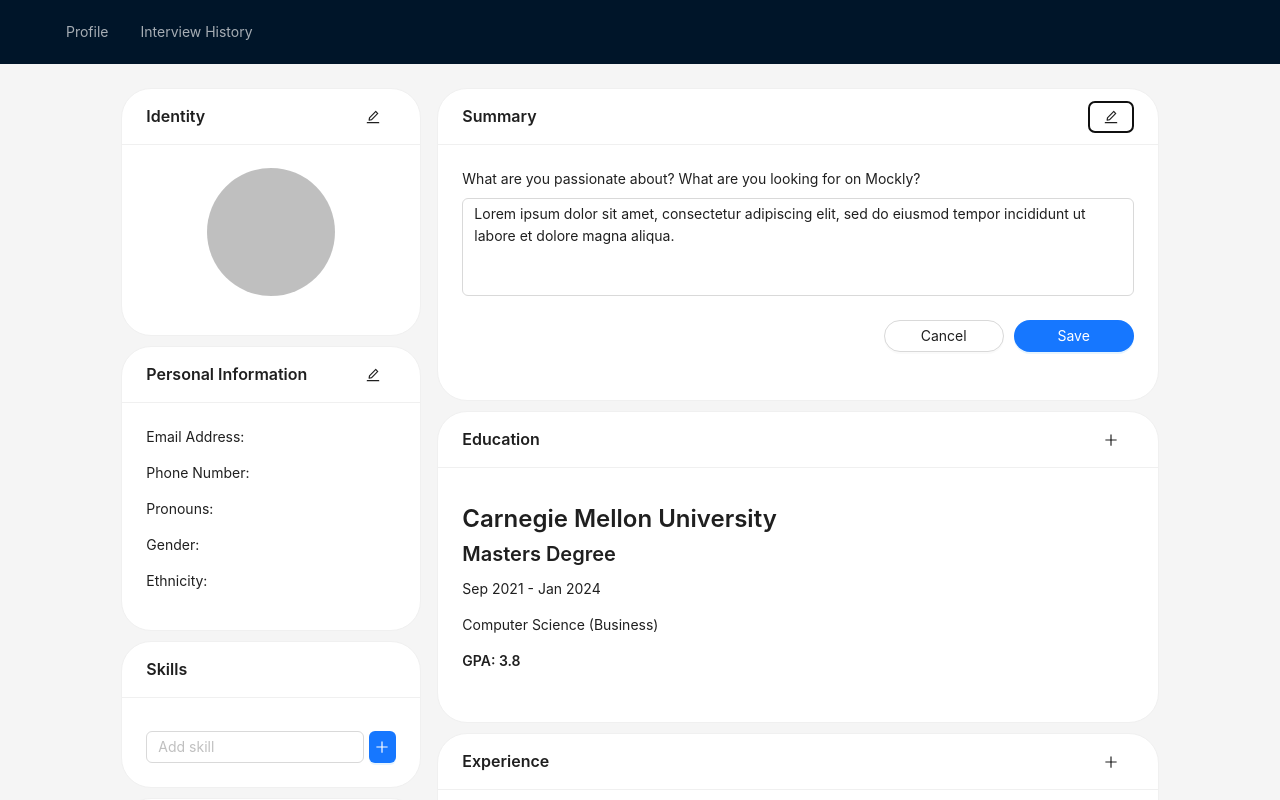
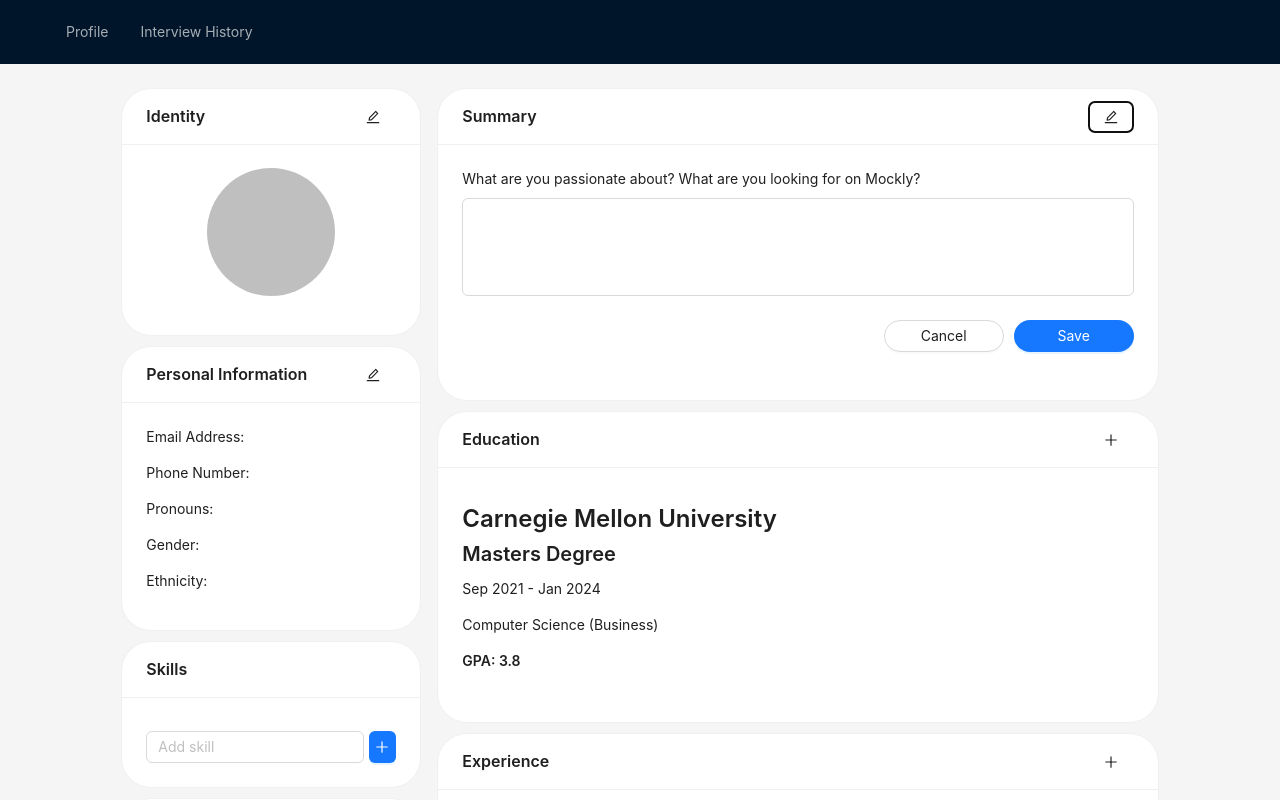
Before and after one commit to vishaalagartha/SDA-S2023-T8-mockly, a React (Create React App) app in the folder client/: page /profile in a window 1280 px wide. Both pictures are taken after a click on the button 1110 px from the left and 116 px from the top of the page. Shown: the top 800 px of the page. Built offline with nearby package versions, Linux system fonts and the light colour scheme.

Commit message:
feat: connected summary to redux store

```diff
--- a/client/src/components/profile/Summary.jsx
+++ b/client/src/components/profile/Summary.jsx
@@ -1,32 +1,45 @@
 import React, { useState } from 'react'
 import { Card, Typography, Form, Input, Button } from 'antd'
 import { EditOutlined } from '@ant-design/icons'
+import { useDispatch, useSelector } from 'react-redux'
+import { getUserSummary } from '../../store/userSelector'
+import { setSummary } from '../../store/userSlice'
 
 const { Text } = Typography
 
 const SummaryCard = () => {
+  const dispatch = useDispatch()
+
   const label =
     'What are you passionate about? What are you looking for on Mockly?'
   const [editMode, setEditMode] = useState(false)
-  const [summary, setSummary] = useState(
-    'Lorem ipsum dolor sit amet, consectetur adipiscing elit, sed do eiusmod tempor incididunt ut labore et dolore magna aliqua.'
-  )
+
+  const userSummary = useSelector(getUserSummary)
+
+  const [formData, setFormData] = useState({
+    summary: userSummary.summary,
+  })
 
   const handleEditClick = () => {
-    setEditMode(true)
+    setFormData({ ...userSummary })
+    setEditMode((prevEditMode) => !prevEditMode)
   }
 
   const handleSaveClick = () => {
-    // Handle save logic here
+    dispatch(setSummary(formData))
     setEditMode(false)
   }
 
   const handleCancelClick = () => {
+    setFormData({ ...userSummary })
     setEditMode(false)
   }
 
   const handleSummaryChange = (e) => {
-    setSummary(e.target.value)
+    setFormData((prevFormData) => ({
+      ...prevFormData,
+      [e.target.name]: e.target.value,
+    }))
   }
 
   return (
@@ -40,10 +53,11 @@
       }
     >
       {editMode ? (
-        <Form layout='vertical'>
-          <Form.Item label={label}>
+        <Form layout='vertical' initialValues={formData}>
+          <Form.Item name='summary' label={label}>
             <Input.TextArea
-              value={summary}
+              name='summary'
+              value={formData.summary}
               onChange={handleSummaryChange}
               autoSize={{ minRows: 4, maxRows: 8 }}
             />
@@ -71,7 +85,7 @@
         </Form>
       ) : (
         <>
-          <Text>{summary}</Text>
+          <Text>{userSummary.summary}</Text>
         </>
       )}
     </Card>
--- a/client/src/store/userSelector.js
+++ b/client/src/store/userSelector.js
@@ -12,3 +12,6 @@
   const { firstName, lastName, organization, position } = user
   return { firstName, lastName, organization, position }
 })
+export const getUserSummary = createSelector(selectUser, (user) => {
+  return { summary: user.summary }
+})
--- a/client/src/store/userSlice.js
+++ b/client/src/store/userSlice.js
@@ -37,7 +37,7 @@
     setSummary: (state, action) => {
       return {
         ...state,
-        summary: action.payload,
+        summary: action.payload.summary,
       }
     },
     setPersonalInformation: (state, action) => {
```
